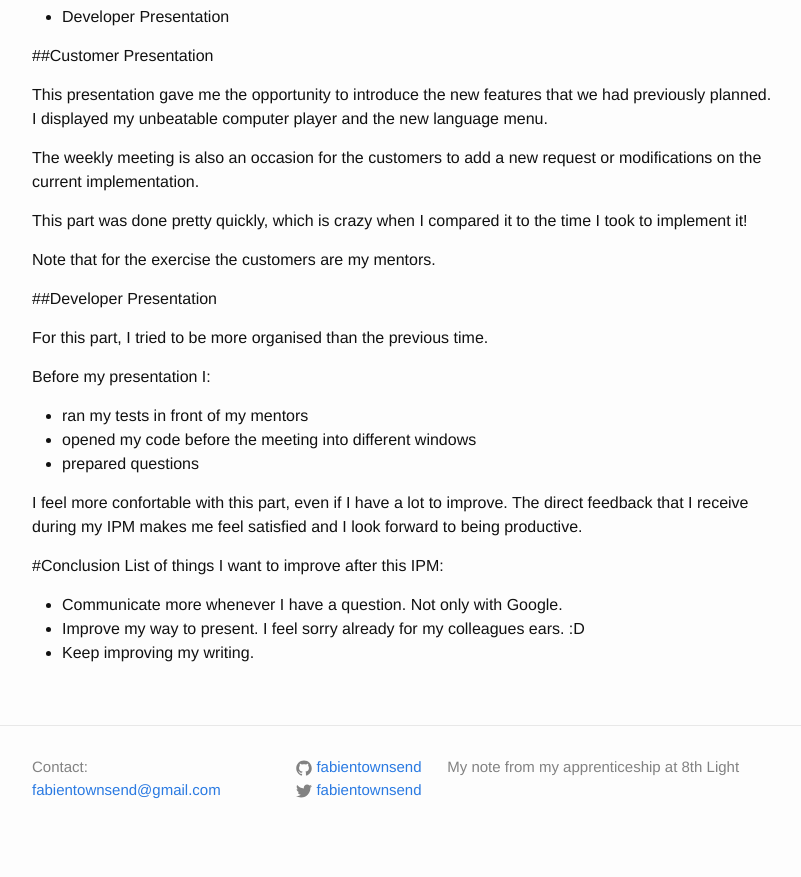
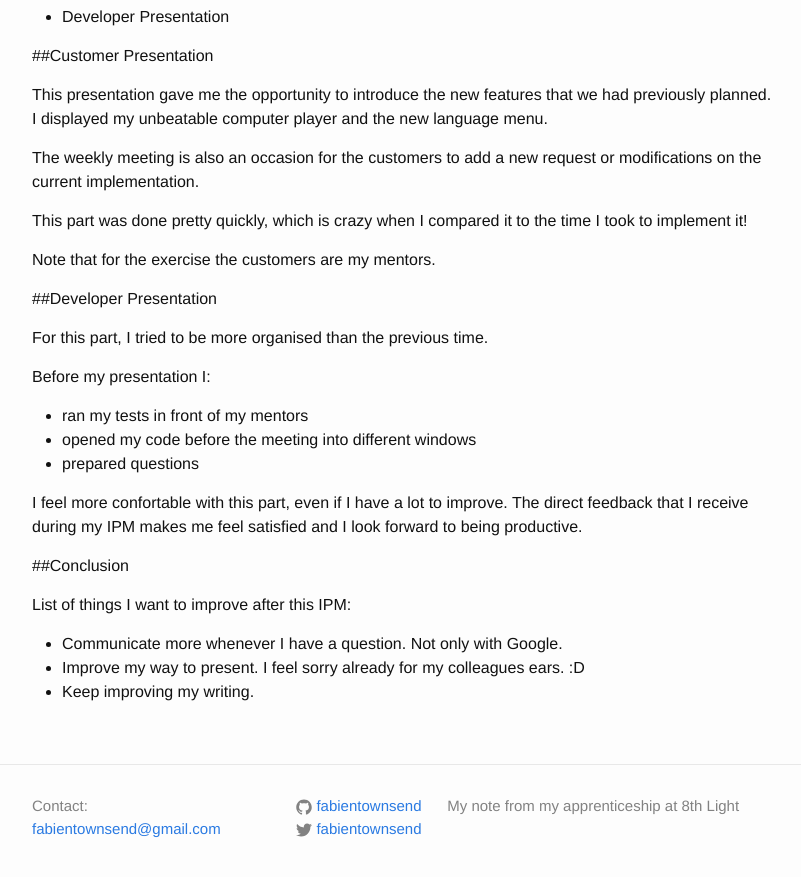
Before and after one commit to fabientownsend/fabientownsend.github.io, a Jekyll site: the page built from _posts/2016-09-26-presentation.markdown, in a window 1280 px wide and 900 px high, scrolled down 645 px. Shown: the top 877 px of the window, without its empty margins (238-1039 px from the left). Built offline with Jekyll 4.4.1, drawn with Linux system fonts in a browser that asks for light colours.

```diff
--- a/_posts/2016-09-26-presentation.markdown
+++ b/_posts/2016-09-26-presentation.markdown
@@ -44,7 +44,8 @@ I feel more confortable with this part, even if I have a lot to improve.
 The direct feedback that I receive during my IPM  makes me feel
 satisfied and I look forward to being productive.
 
-#Conclusion
+##Conclusion
+
 List of things I want to improve after this IPM:
 
 - Communicate more whenever I have a question. Not only with Google.
```
